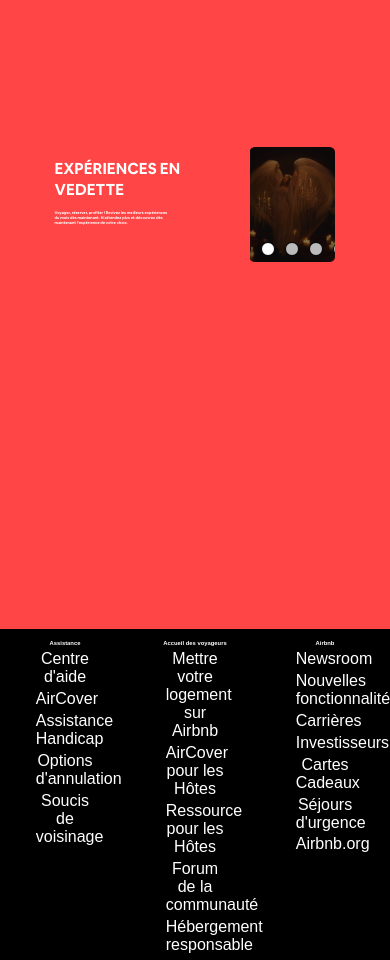
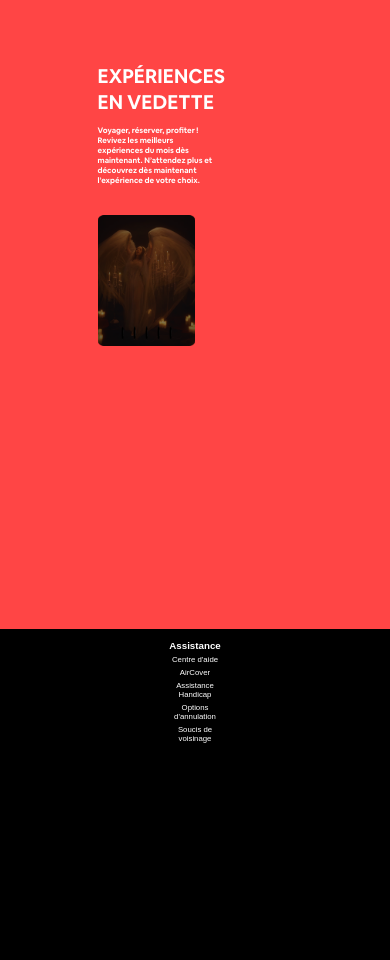
Before and after one commit to SkyDreazz/Partiels-S1-B2, a plain HTML site: page index.html in a window 390 px wide. Shown: the part 1040-2000 px from the top of the page. Drawn offline with Linux system fonts and the light colour scheme.

Commit message:
responsive accueil

```diff
--- a/index.html
+++ b/index.html
@@ -12,7 +12,7 @@
     <header class="header-index">
         <div class="header-top">
             <i class="fa-solid fa-universal-access" id="header-icons"></i>
-            <div class="logo"></div>
+            <div class="logo"><a href="index.html"><img src="images/Logo icône Airbnb - rouge.png" alt=""></a></div>
             <i class="fa-solid fa-user" id="header-icons"></i>
         </div>
         <div class="header-middle">
--- a/style.css
+++ b/style.css
@@ -39,6 +39,11 @@ body {
     justify-content: space-between;
 }
 
+.header-top img{
+    width: 4vw;
+    height: 4vw;
+}
+
 #header-icons {
     font-size: 35px;
     padding: 40px 30px 0 30px;
@@ -52,9 +57,11 @@ body {
 }
 
 .logo {
+    display: flex;
+    justify-content: center;
+    flex-direction: row;
     width: 80px;
     height: 80px;
-    background-color: #fff;
     border-radius: 50%;
     margin-top: 20px;
 }
@@ -631,6 +638,7 @@ p {
         z-index: 1;
         opacity: 0;
         transition: opacity 0.3s ease;
+        width: 10vw;
     }
 
     .prev { left: 10px; }
@@ -814,3 +822,56 @@ p {
         margin-bottom: 1vw;
         text-align: center;
     }
+
+
+    @media screen and (max-width: 1080px){
+        .main .content{
+            display: flex;
+            flex-direction: column;
+            justify-content: center;
+            align-items: center;
+        }
+
+        .main .content div:last-child{
+            width: 50%;
+        }
+
+        .main .content .text h1{
+            font-size: 5vw;
+        }
+
+        .main .content .text p{
+            font-size: 2vw;
+        }
+
+        footer {
+            height: auto;
+        }
+
+        footer .head, footer .foot{
+            display: flex;
+            flex-direction: column;
+        }
+
+        footer .head h2{
+            font-size: 2.5vw;
+        }
+
+        footer .head div:nth-child(2) {
+            height: 60vh;
+        }
+
+        footer .head div:first-child a, footer .head div:nth-child(2) a, footer .head div:last-child a,
+        footer .foot div:first-child a, footer .foot div:nth-child(2) a, footer .foot div:last-child a, footer .foot div:first-child p{
+            font-size: 2vw;
+        }
+    }
+
+
+
+@media screen and (max-width: 760px){
+    .main .content{
+        display: flex;
+        flex-direction: column;
+    }
+}
```
Also changed, not shown: experiences.html (+1 -1 lines), location.html (+1 -1 lines), images/Logo icône Airbnb - rouge.png (added).
